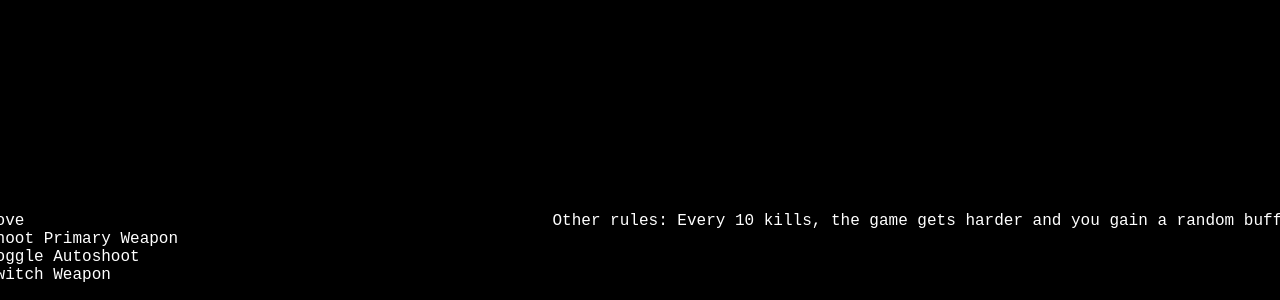
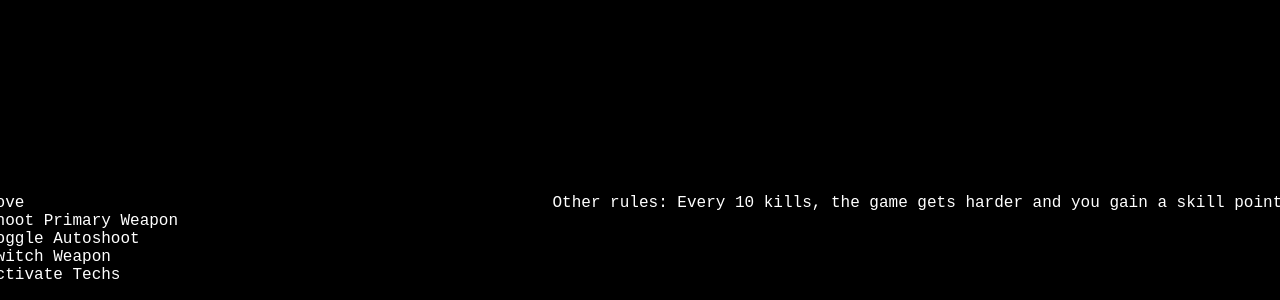
Before and after one commit to henry-alakazhang/mechloop, a website: page src/index.ejs in a window 1280 px wide. Shown: the part 500-800 px from the top of the page. Drawn offline with nearby package versions, Linux system fonts and the light colour scheme; files that its build step writes are made by us from their sources.

Commit message:
Update README and html with name and extra rules.

```diff
--- a/src/index.ejs
+++ b/src/index.ejs
@@ -1,7 +1,7 @@
 <html>
 
 <head>
-	<title>UNNAMED SHMUP</title>
+	<title>MECH//LOOP</title>
 
 	<meta id="viewport" name="viewport"
 		content="width=device-width, minimum-scale=1.0, initial-scale=1.0, maximum-scale=1.0, user-scalable=no, shrink-to-fit=no, viewport-fit=cover" />
@@ -42,10 +42,11 @@
 	<noscript>Please enable JavaScript in your web browser to view this page.</noscript>
 	<div id="pixi-content"><canvas id="pixi-canvas" /></div>
 		<pre class="guide">
-WASD      Move                                                       Other rules: Every 10 kills, the game gets harder and you gain a random buff.
+WASD      Move                                                       Other rules: Every 10 kills, the game gets harder and you gain a skill point.
 Mouse 1   Shoot Primary Weapon
 Space     Toggle Autoshoot
 Tab       Switch Weapon
+Q/E       Activate Techs
 </pre>
 </body>
 
```
Also changed, not shown: README.md.
